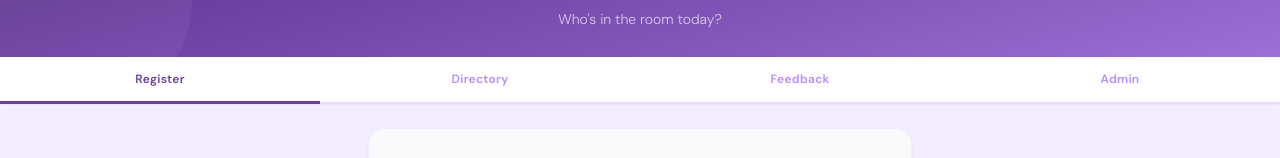
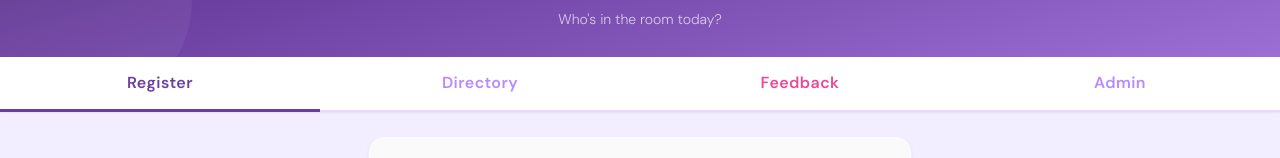
Before and after one commit to PerthshireBusinesswomensNetwork/PBN-APP, a Nuxt app: page / in a window 1280 px wide. Shown: the part 285-443 px from the top of the page. Built offline with nearby package versions, Linux system fonts and the light colour scheme; no server answers.

Commit message:
fix: update tab button styles for improved visibility and consistency

```diff
--- a/pages/index.vue
+++ b/pages/index.vue
@@ -26,8 +26,12 @@
       <button
   v-for="tab in tabs"
   :key="tab.id"
-        class="flex-1 py-3.5 text-xs font-semibold tracking-wide transition-colors border-b-[3px] -mb-[2px]"
-        :class="activeTab === tab.id
+  class="flex-1 py-3.5 text-md font-semibold tracking-wide transition-colors border-b-[3px] -mb-[2px]"
+  :class="tab.id === 'feedback'
+    ? activeTab === 'feedback'
+      ? 'text-pink-600 border-pink-600'
+      : 'text-pink-500 border-transparent hover:text-pink-400'
+    : activeTab === tab.id
       ? 'text-purple-500 border-purple-500'
       : 'text-purple-300 border-transparent hover:text-purple-400'"
   @click="activeTab = tab.id"
```
Lines whose indentation alone changed are shown as unchanged.
